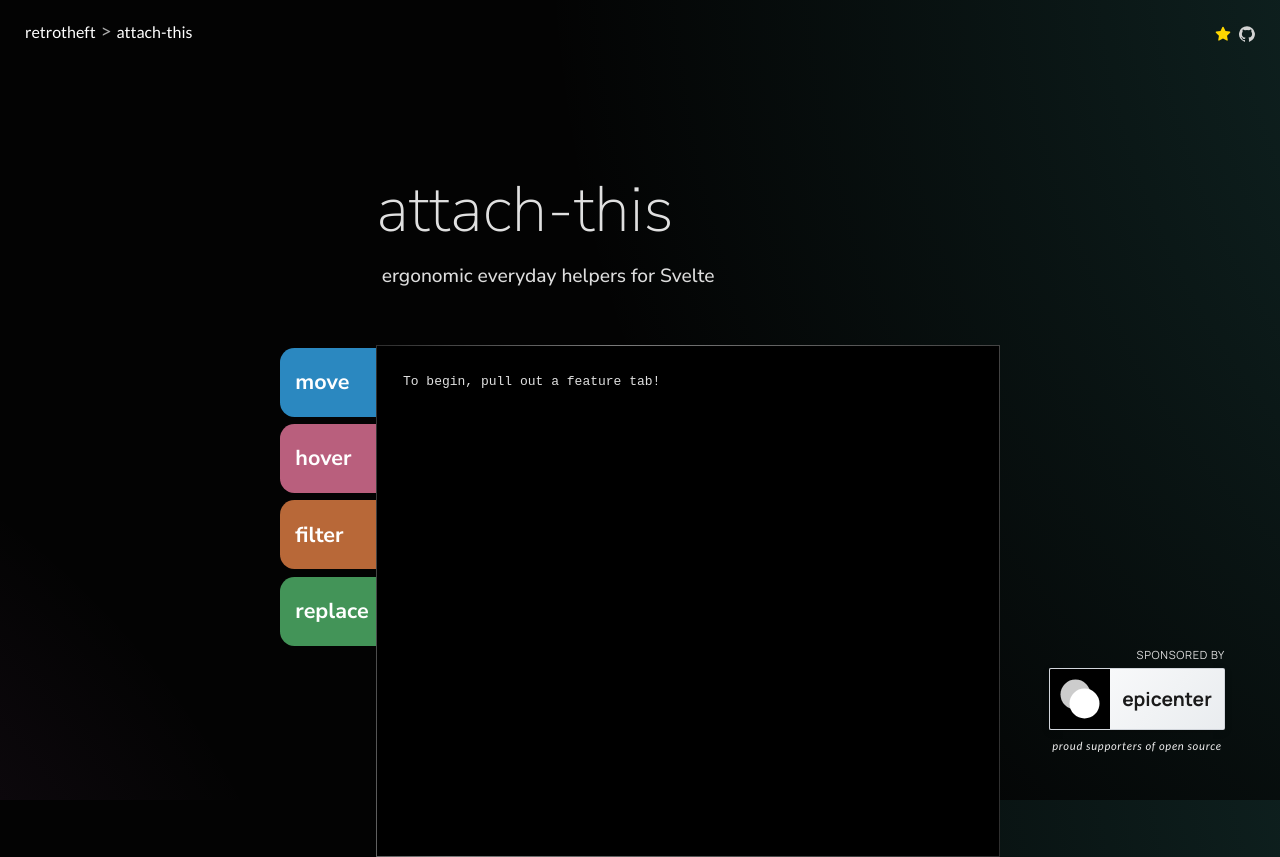
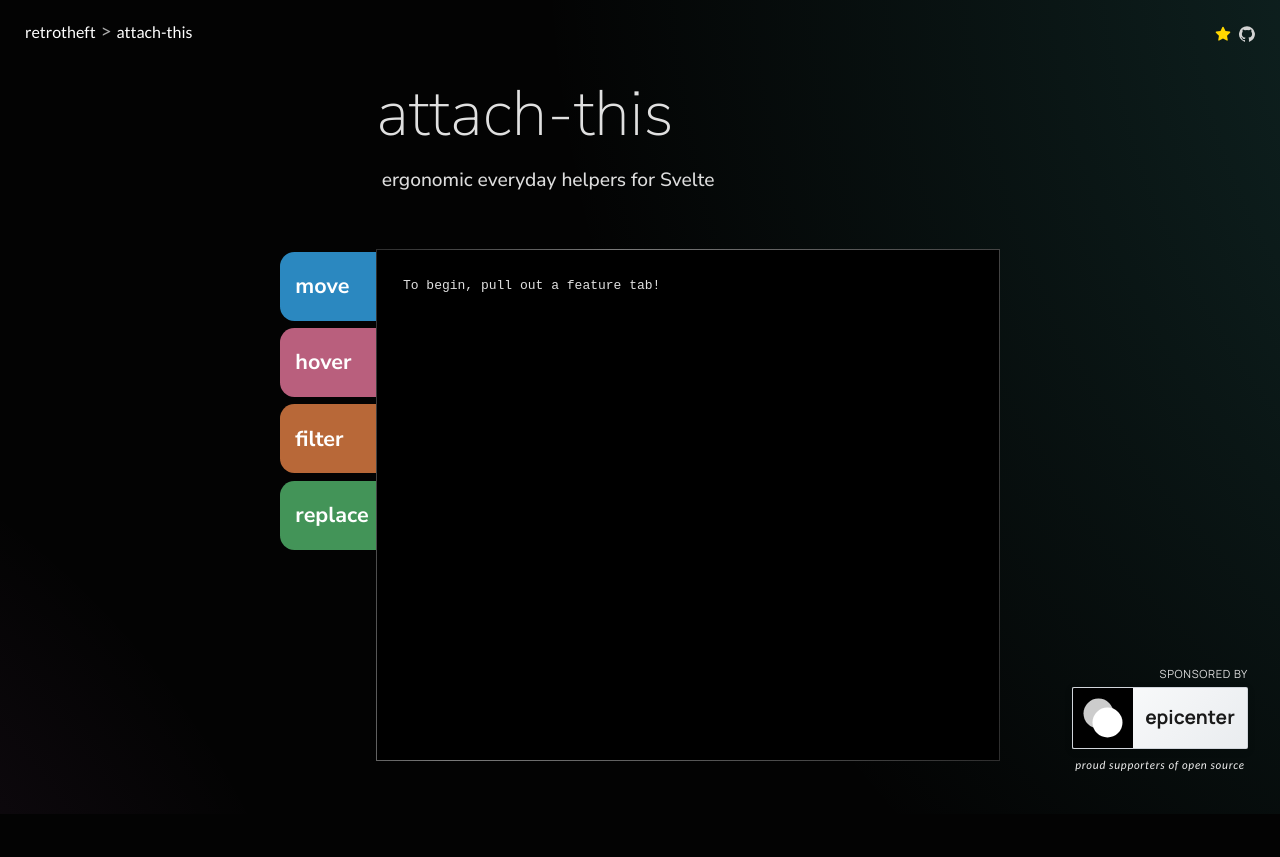
Before and after one commit to retrotheft/attach-this, a SvelteKit app: page / in a window 1280 px wide. After the commit the page ends 814 px from the top, so only its background shows below. Built offline with nearby package versions, Linux system fonts and the light colour scheme; a web font is replaced by a local one.

Commit message:
styling tweaks

```diff
--- a/src/app.css
+++ b/src/app.css
@@ -1,7 +1,3 @@
-:root {
-
-}
-
 body {
    /*background: linear-gradient(45deg, #ff6b6b, #4ecdc4, #45b7d1);*/
    --background-one: #ff6b6b;
@@ -17,10 +13,11 @@ body {
    margin: 0;
    padding: 0;
    display: grid;
-   grid-template-rows: auto 1fr auto;
-   align-items: start;
-   height: 100vh;
-   overflow: hidden;
+   grid-template-rows: auto 1fr 5vh;
+   align-items: center;
+   min-height: 100vh;
+   overflow-x: hidden;
+   overflow-y: auto;
 }
 
 * {
@@ -30,6 +27,15 @@ body {
 main {
    justify-self: center;
    margin-left: 10ch;
+}
+
+a, a:visited {
+   color: white;
+   text-decoration: none;
+
+   &:hover {
+      color: lightgreen;
+   }
 }
 
 .interactive {
@@ -142,7 +148,7 @@ header.page {
    padding: 1rem 1.3em;
    font-size: 1.2rem;
    font-weight: 400;
-   margin-bottom: 12vh;
+   /*margin-bottom: 12vh;*/
 
    &>span {
       white-space: nowrap;
--- a/src/app.html
+++ b/src/app.html
@@ -10,7 +10,7 @@
 		<!-- <script src="routes/_scripts/svelte.js"></script> -->
 		<link rel="stylesheet" href="https://cdnjs.cloudflare.com/ajax/libs/highlight.js/11.9.0/styles/atom-one-dark.min.css">
 
-		<meta name="viewport" content="width=device-width, initial-scale=1" />
+		<meta name="viewport" content="width=device-width, initial-scale=1, maximum-scale=1.0, viewport-fit=cover" />
 		<meta name="description" content="Ergonomic everyday helpers for Svelte 5. Built on the powerful attachment system with zero dependencies." />
 		<meta name="keywords" content="svelte, svelte5, drag-drop, hover, attachments, typescript, ui, components" />
 		<meta name="author" content="attach-this" />
--- a/src/routes/_components/Sponsored.svelte
+++ b/src/routes/_components/Sponsored.svelte
@@ -24,9 +24,9 @@
       width: calc(var(--scale) * 88);
       height: calc(var(--scale) * 31);
       display: flex;
-      position: absolute;
-      right: 55px;
-      bottom: 70px;
+      position: fixed;
+      right: 2em;
+      bottom: 3.2em;
       box-shadow: 0 2px 8px rgba(0, 0, 0, 0.1);
       cursor: pointer;
    }
--- a/src/routes/_components/demo/CodeViewer.svelte
+++ b/src/routes/_components/demo/CodeViewer.svelte
@@ -28,6 +28,7 @@
       height: 32rem;
       overflow-y: auto;
       animation: rotate-gradient 25s linear infinite;
+      margin-bottom: 1em;
    }
 
    @keyframes rotate-gradient {
```
